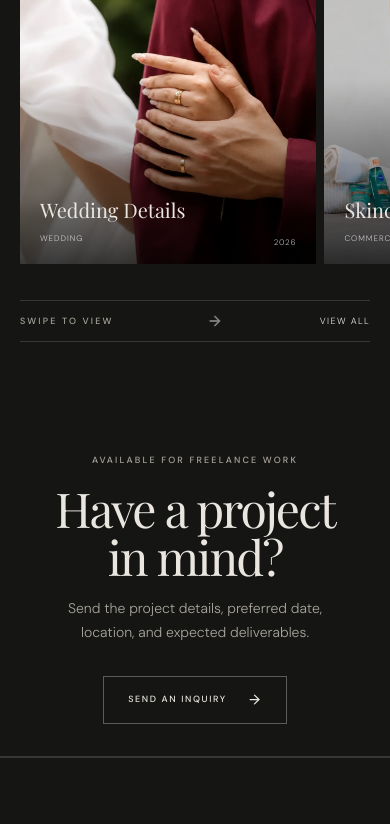
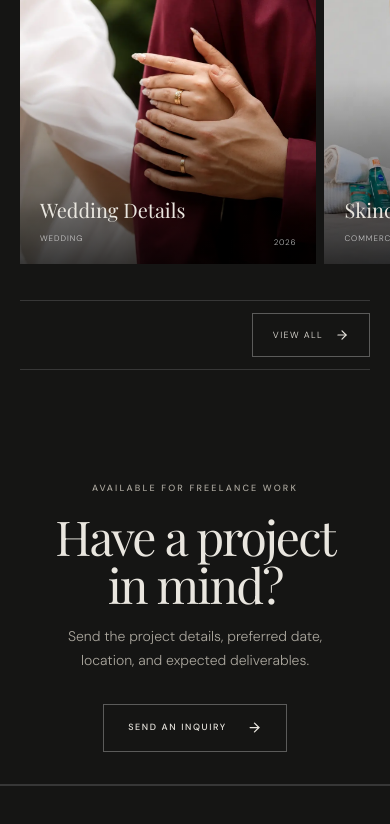
Before and after one commit to sean-camara/aghimuan-creatives, a React (Vite) app: page / in a window 390 px wide. Shown: the part 10283-11107 px from the top of the page. Built offline with nearby package versions, Linux system fonts and the light colour scheme; a web font is replaced by a local one.

Commit message:
Polish mobile project navigation

```diff
--- a/src/App.tsx
+++ b/src/App.tsx
@@ -621,16 +621,12 @@ function FeaturedWork() {
           />
         ))}
       </div>
-      <div className="swipe-prompt mt-5 flex items-center justify-between overflow-hidden border-y border-white/15 py-3 md:hidden">
-        <span className={eyebrow}>Swipe to view</span>
-        <span className="swipe-prompt__arrow" aria-hidden="true">
-          <ArrowRight size={16} />
-        </span>
+      <div className="mt-5 flex justify-end border-y border-white/15 py-3 md:hidden">
         <Link
           to="/projects"
-          className="text-[9px] uppercase tracking-[.15em] transition-colors hover:text-white"
+          className="inline-flex min-h-11 items-center gap-3 border border-white/30 px-5 py-3 text-[9px] uppercase tracking-[.15em] transition-colors hover:border-white hover:bg-white hover:text-black"
         >
-          View all
+          View all <ArrowRight size={14} />
         </Link>
       </div>
       {activeItem && (
@@ -1496,9 +1492,6 @@ function HorizontalProjects({ items }: { items: Project[] }) {
             </figure>
           ))}
         </div>
-        <div className="flex items-center justify-center gap-3 py-5 text-[8px] uppercase tracking-[.2em] text-[#8e8980] md:hidden">
-          Swipe through projects <ArrowRight size={14} />
-        </div>
       </div>
     </section>
   );
--- a/src/styles.css
+++ b/src/styles.css
@@ -64,38 +64,6 @@ html::-webkit-scrollbar-corner {
   to {
     transform: translateX(-50%);
   }
-}
-
-@keyframes swipe-cue {
-  0%,
-  100% {
-    transform: translateX(-12px);
-    opacity: 0.35;
-  }
-  50% {
-    transform: translateX(12px);
-    opacity: 1;
-  }
-}
-
-.swipe-prompt {
-  position: relative;
-}
-
-.swipe-prompt::after {
-  position: absolute;
-  bottom: -1px;
-  left: 0;
-  width: 32%;
-  height: 1px;
-  background: #e9e6df;
-  content: "";
-  animation: swipe-cue 1.8s ease-in-out infinite;
-}
-
-.swipe-prompt__arrow {
-  display: inline-flex;
-  animation: swipe-cue 1.8s ease-in-out infinite;
 }
 
 .cursor-dot,
@@ -178,10 +146,6 @@ html::-webkit-scrollbar-corner {
   [class*="animate-"] {
     animation: none !important;
   }
-  .swipe-prompt::after,
-  .swipe-prompt__arrow {
-    animation: none !important;
-  }
   .cursor-dot,
   .cursor-ring {
     display: none;
```
